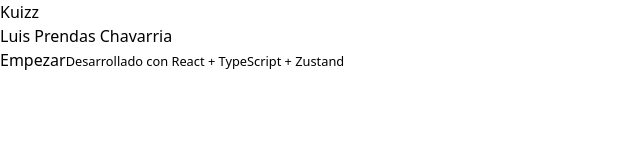
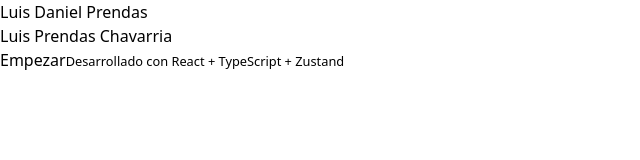
Before and after one commit to Luis-Prendas/kest, a React (Vite) app: page / in a window 1280 px wide. Shown: the top 160 px of the page, without its empty margins (0-640 px from the left). Built offline with nearby package versions, Linux system fonts and the light colour scheme.

Commit message:
New name

```diff
--- a/src/App.tsx
+++ b/src/App.tsx
@@ -10,7 +10,7 @@ export default function App() {
   return (
     <main className='w-full h-screen flex flex-col items-center justify-center gap-8 bg-slate-900 text-gray-200 pb-60'>
       <div className='flex flex-col items-center justify-center'>
-        <h1 className='text-9xl font-bold'>K<span className='text-yellow-400'>ui</span>zz</h1>
+        <h1 className='text-9xl font-bold'>Luis <span className='text-yellow-400'>Daniel</span> Prendas</h1>
         <h2 className='text-xl'>Luis Prendas Chavarria</h2>
       </div>
 
```
